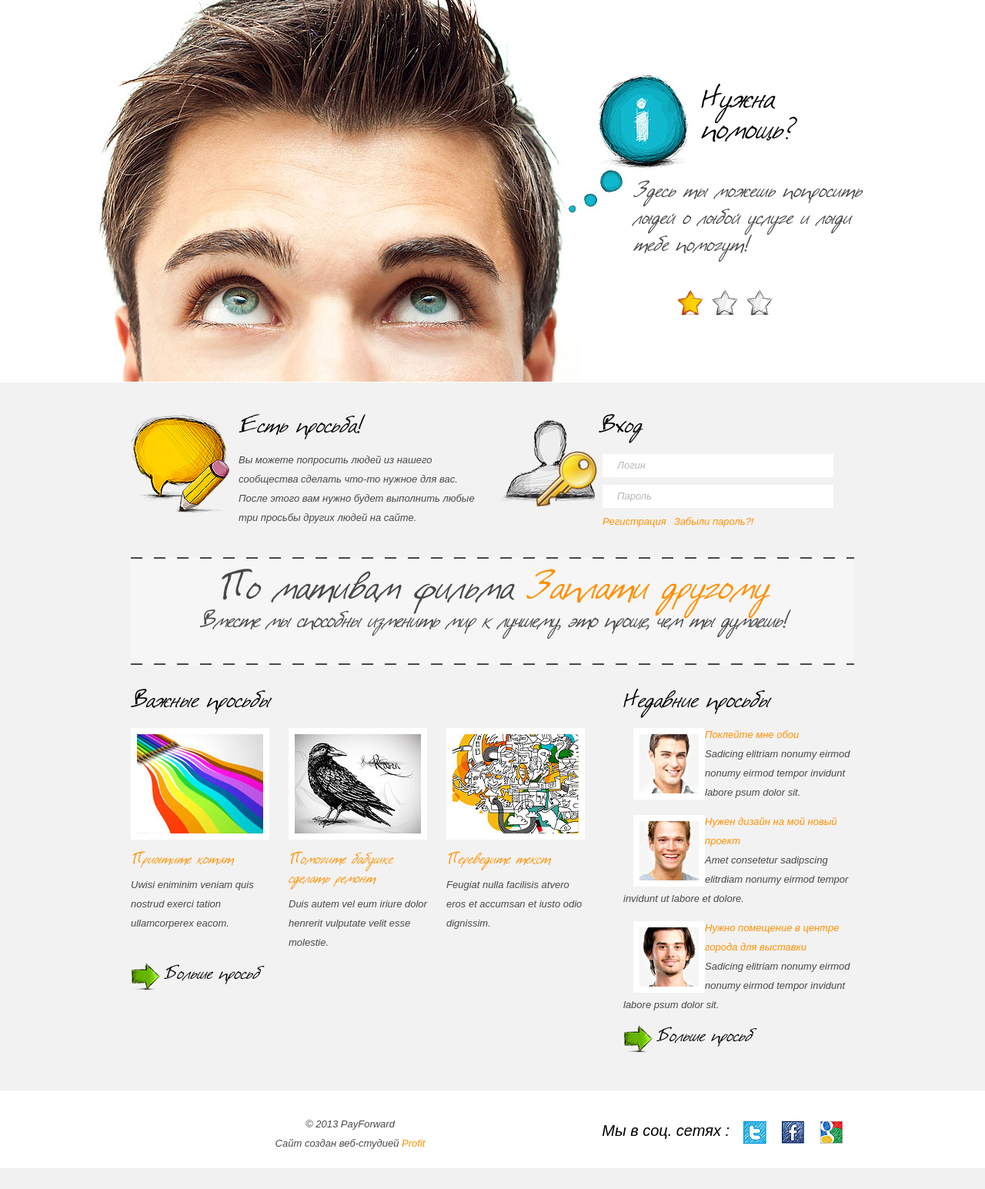
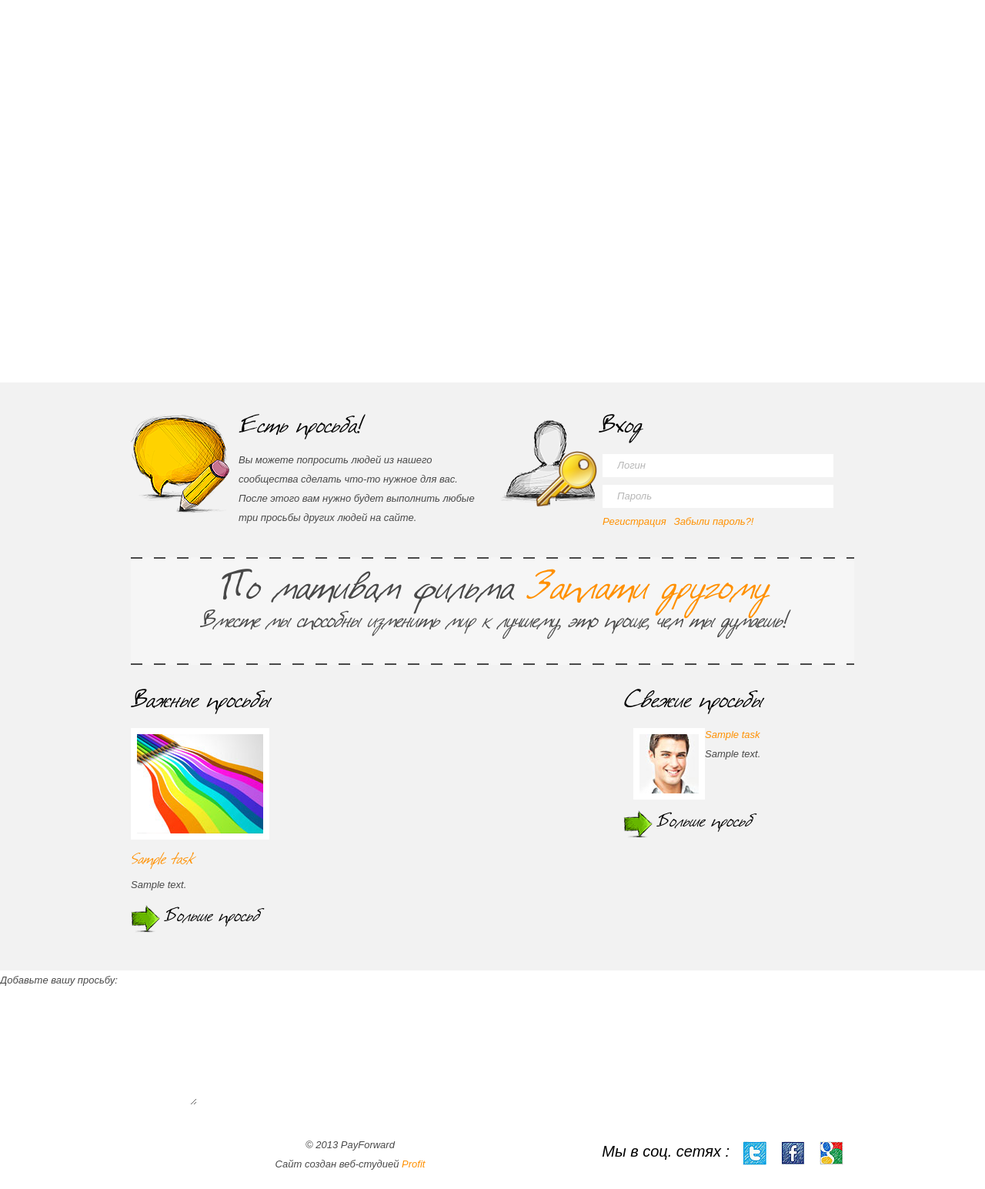
Before and after one commit to whitemaster/payforward, a Django app: page / in a window 1280 px wide. Shown: the part 90-1635 px from the top of the page at 77% size. Before the commit the page ends 1608 px from the top, so only its background shows below. Run offline with Django 3.2, Linux system fonts and the light colour scheme; tables that the repository leaves empty hold one stand-in row (values such as "Sample post"); some libraries are stand-ins or nearby versions.

Commit message:
Бизнес логика и работа с Django ORM

```diff
--- a/media/css/style.css
+++ b/media/css/style.css
@@ -503,3 +503,6 @@ footer p {
 .profile h2{
     margin: 10px;
 }
+#create_task_dialog{
+    z-index: 4000;
+}
--- /dev/null
+++ b/media/js/index.js
@@ -0,0 +1,36 @@
+$(function() {
+    $( "#create_task_dialog" ).dialog({
+        autoOpen: false,
+        show: {
+            effect: "blind",
+            duration: 1000
+        },
+        hide: {
+            effect: "explode",
+            duration: 1000
+        }
+    });
+
+    $( "#create_task" ).click(function() {
+        $( "#create_task_dialog" ).dialog( "open" );
+        return false;
+    });
+
+    $('.slider')._TMS({
+        show:0,
+        pauseOnHover:true,
+        prevBu:false,
+        nextBu:false,
+        playBu:false,
+        duration:800,
+        preset:'fade',
+        pagination:true,
+        pagNums:false,
+        slideshow:7000,
+        numStatus:false,
+        banners:'fade',
+        waitBannerAnimation:false,
+        progressBar:false
+    })
+
+});
--- a/tasks/models.py
+++ b/tasks/models.py
@@ -30,6 +30,7 @@ class Task(models.Model):
     user = models.ForeignKey(User)
     category = models.ForeignKey(Category, related_name='tasks')
     tag = models.ForeignKey(Tag, related_name='tasks')
+    rate = models.IntegerField(verbose_name='Рейтинг', default=0)
     class Meta:
         verbose_name = 'задачи'
         verbose_name_plural = 'Задача'
--- a/tasks/views.py
+++ b/tasks/views.py
@@ -2,13 +2,22 @@ from django.shortcuts import render_to_response
 from tasks.models import *
 
 def index(request):
-    return render_to_response('index.html')
+    tasks = Task.objects.all()
+    important_tasks = tasks.order_by('-rate')[0:3]
+    fresh_tasks = tasks.order_by('-create_date')[0:3]
+
+    return render_to_response('index.html',{'important_tasks':important_tasks,'fresh_tasks':fresh_tasks})
 
 def tasks(request):
-    return render_to_response('tasks.html')
+    tasks = Task.objects.all()
+
+    return render_to_response('tasks.html',{'tasks':tasks})
 
 def task(request,task_id):
-    return render_to_response('task.html')
+    task = Task.objects.get(id=task_id)
+    tasks = Task.objects.exclude(id=task_id)[0:3]
+
+    return render_to_response('task.html',{'task':task, 'tasks':tasks})
 
 def profile(request,user_id):
     return render_to_response('profile.html')
--- a/templates/base.html
+++ b/templates/base.html
@@ -7,32 +7,14 @@
     <link rel="stylesheet" type="text/css" media="screen" href="/media/css/grid_12.css">
     <link rel="stylesheet" type="text/css" media="screen" href="/media/css/style.css">
     <link rel="stylesheet" type="text/css" media="screen" href="/media/css/slider.css">
+    <link rel="stylesheet" type="text/css" media="screen" href="/media/css/jquery-ui-1.10.3.custom.min.css">
     <script src="/media/js/jquery-1.7.min.js"></script>
+    <script src="/media/js/jquery-ui-1.10.3.custom.min.js"></script>
     <script src="/media/js/jquery.easing.1.3.js"></script>
     <script src="/media/js/cufon-yui.js"></script>
     <script src="/media/js/cufon-replace.js"></script>
     <script src="/media/js/tms-0.4.1.js"></script>
     {% block scripts %}{% endblock %}
-    <script>
-        $(document).ready(function(){
-            $('.slider')._TMS({
-                show:0,
-                pauseOnHover:true,
-                prevBu:false,
-                nextBu:false,
-                playBu:false,
-                duration:800,
-                preset:'fade',
-                pagination:true,
-                pagNums:false,
-                slideshow:7000,
-                numStatus:false,
-                banners:'fade',
-                waitBannerAnimation:false,
-                progressBar:false
-            })
-        });
-    </script>
     <!--[if lt IE 9]>
 <script src="js/html5.js"></script>
 <link rel="stylesheet" type="text/css" media="screen" href="css/ie.css">
--- a/templates/index.html
+++ b/templates/index.html
@@ -1,4 +1,5 @@
 {% extends 'base.html' %}
+{% block scripts %}<script src="/media/js/index.js"></script>{% endblock %}
 {% block content %}
 <div id="slide">
   <div class="slider">
@@ -29,7 +30,7 @@
   <div class="container_12">
     <div class="grid_6 box-1"> <img src="/media/images/page1-img1.png" alt="">
       <div class="extra-wrap">
-        <h2><a href="/create_task">Есть просьба!</a></h2>
+        <h2><a href="/create_task" id="create_task">Есть просьба!</a></h2>
         <p>Вы можете попросить людей из нашего сообщества сделать что-то нужное для вас. После этого вам нужно будет выполнить любые три просьбы других людей на сайте.</p>
       </div>
     </div>
@@ -52,33 +53,27 @@
     <div class="grid_8">
       <h2 class="top-1">Важные просьбы</h2>
       <div class="box-3">
-        <div> <img src="/media/images/page1-img3.jpg" alt="" class="img-border"> <a href="task.html" class="link-2">Приютите котят</a>
-          <p>Uwisi eniminim veniam quis nostrud exerci tation ullamcorperex eacom.</p>
-        </div>
-        <div> <img src="/media/images/page1-img4.jpg" alt="" class="img-border"> <a href="task.html" class="link-2">Помогите бабушке сделать ремонт</a>
-          <p>Duis autem vel eum iriure dolor henrerit vulputate velit esse molestie.</p>
-        </div>
-        <div class="last"> <img src="/media/images/page1-img5.jpg" alt="" class="img-border"> <a href="task.html" class="link-2">Переведите текст</a>
-          <p>Feugiat nulla facilisis atvero eros et accumsan et iusto odio dignissim.</p>
-        </div>
+        {% for task in important_tasks %}
+            <div> <img src="/media/images/page1-img3.jpg" alt="" class="img-border"> <a href="/task/{{ task.id }}" class="link-2">{{ task.title }}</a>
+              <p>{{ task.description }}</p>
+            </div>
+        {% endfor %}
       </div>
-      <a href="#" class="button top-4">Больше просьб</a> </div>
+      <a href="/tasks" class="button top-4">Больше просьб</a> </div>
     <div class="grid_4">
-      <h2 class="top-1">Недавние просьбы</h2>
-      <div class="box-6 top-5"> <img src="/media/images/page2-img2.jpg" alt="" class="img-indent img-border">
-        <p><a href="/task/1/" class="link">Поклейте мне обои</a><br>
-          Sadicing elitriam nonumy eirmod nonumy eirmod tempor invidunt labore psum dolor sit.</p>
-      </div>
-      <div class="box-6 top-6"> <img src="/media/images/page2-img3.jpg" alt="" class="img-indent img-border">
-        <p><a href="/task/1/" class="link">Нужен дизайн на мой новый проект</a><br>
-          Amet consetetur sadipscing elitrdiam nonumy eirmod tempor invidunt ut labore et dolore.</p>
-      </div>
-      <div class="box-6 top-6"> <img src="/media/images/page2-img4.jpg" alt="" class="img-indent img-border">
-        <p><a href="/task/1/" class="link">Нужно помещение в центре города для выставки</a><br>
-          Sadicing elitriam nonumy eirmod nonumy eirmod tempor invidunt labore psum dolor sit.</p>
-      </div>
-      <a href="#" class="button top-4">Больше просьб</a> </div>
+      <h2 class="top-1">Свежие просьбы</h2>
+      {% for task in fresh_tasks %}
+          <div class="box-6 top-5"> <img src="/media/images/page2-img2.jpg" alt="" class="img-indent img-border">
+            <p><a href="/task/{{ task.id }}/" class="link">{{ task.title }}</a><br>
+              {{ task.description }}</p>
+          </div>
+      {% endfor %}
+      <a href="/tasks" class="button top-4">Больше просьб</a> </div>
     <div class="clear"></div>
   </div>
 </section>
+    <div id="create_task_dialog" title="Добавление просьбы">
+        <p>Добавьте вашу просьбу:</p>
+        <textarea name="task_add" id="task_add" cols="30" rows="10"></textarea>
+    </div>
 {% endblock %}
```
Also changed, not shown: templates/task.html (+9 -17 lines), templates/tasks.html (+8 -30 lines).
